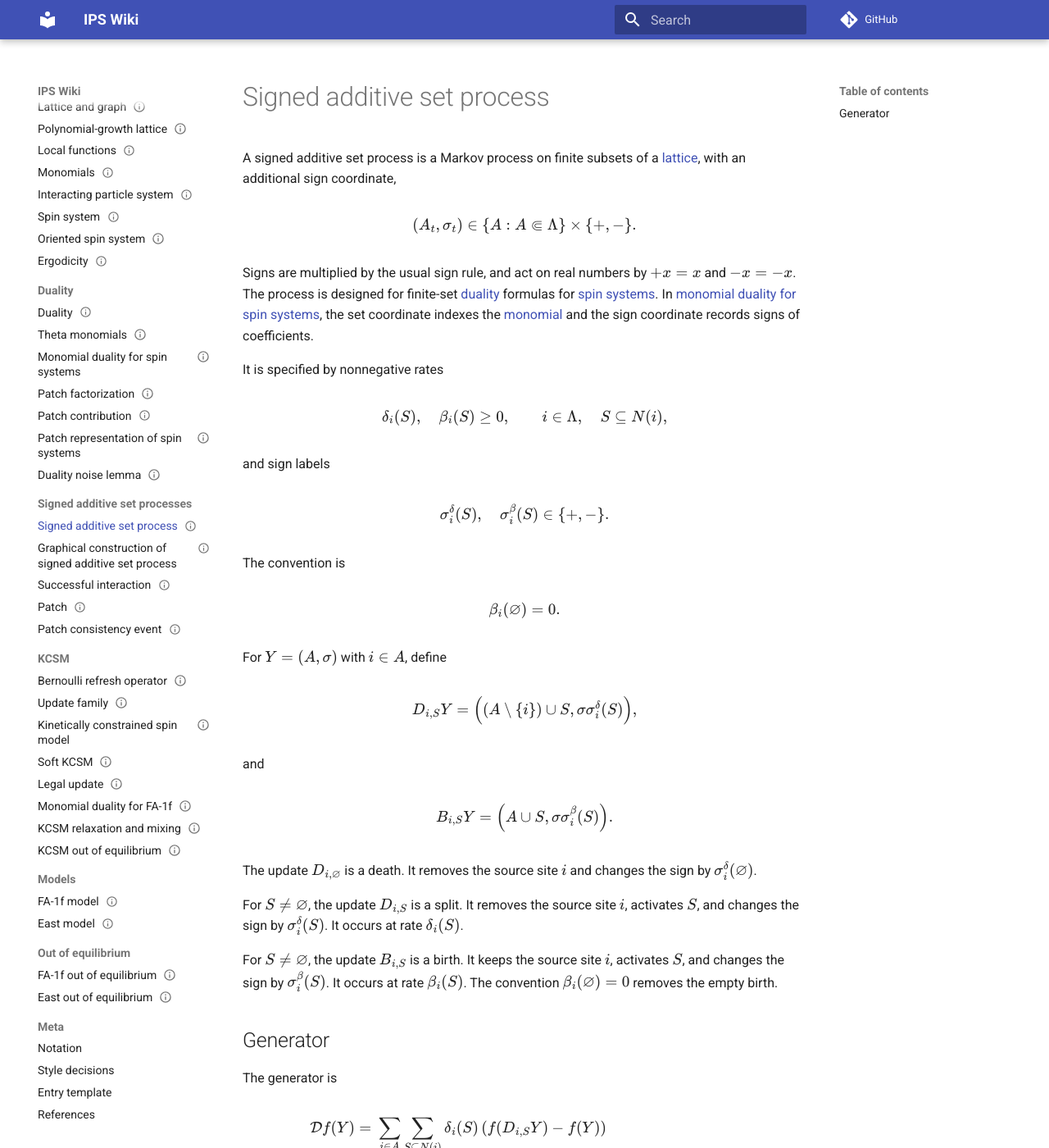
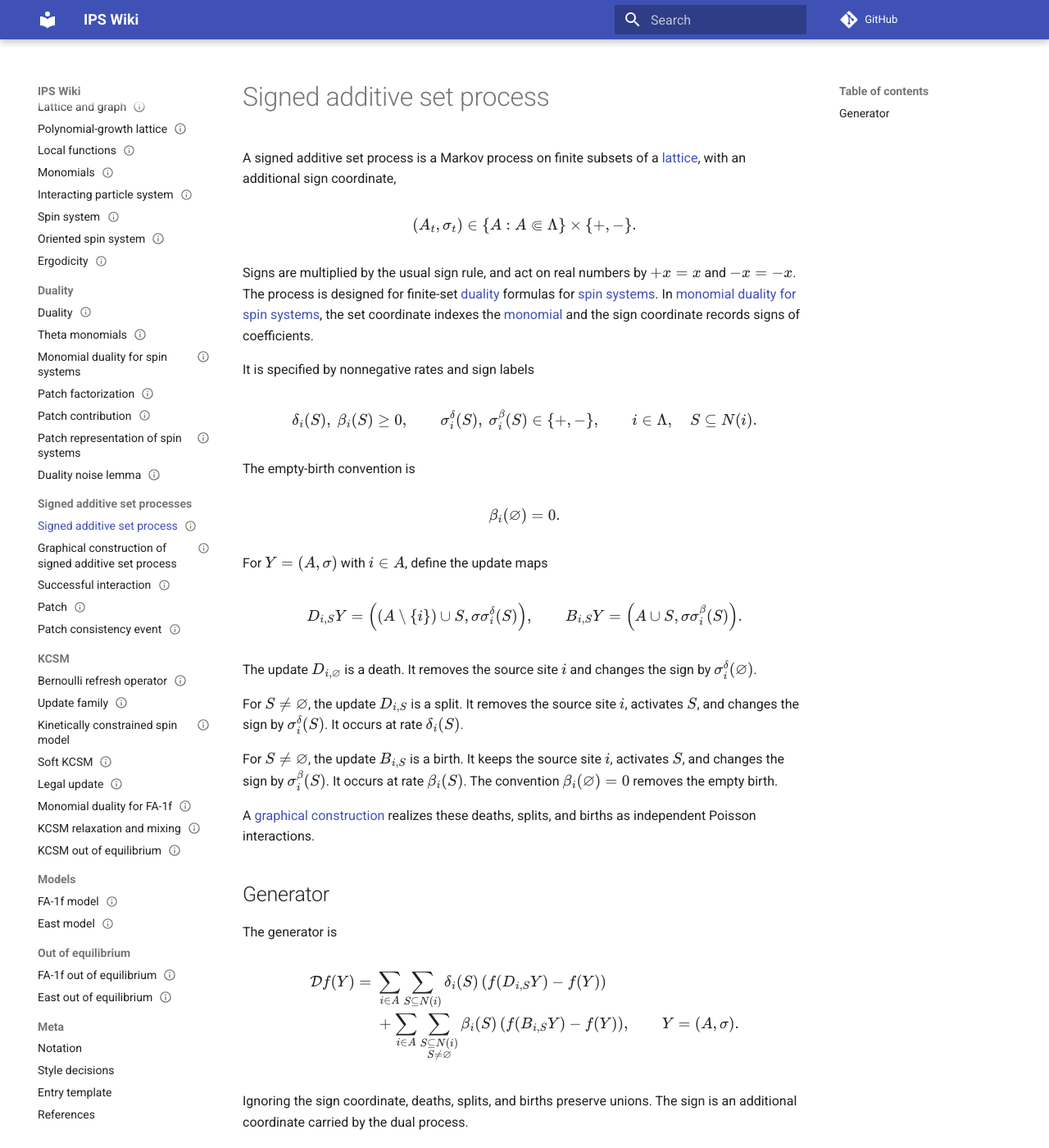
Before and after one commit to maciejgluchowski86-beep/ips-wiki, an MkDocs documentation site: the page built from docs/entries/signed-additive-set-process.md, in a window 1280 px wide and 1400 px high. Shown: the whole window at 82% size. Built offline with MkDocs 1.6.1 and Material for MkDocs 9.7.7, drawn with Linux system fonts in a browser that asks for light colours; comment, search, counter and statistics services are not loaded.

Commit message:
smooth display prose in signed additive process

```diff
--- a/docs/entries/signed-additive-set-process.md
+++ b/docs/entries/signed-additive-set-process.md
@@ -17,35 +17,28 @@ $$
 
 Signs are multiplied by the usual sign rule, and act on real numbers by \(+x=x\) and \(-x=-x\). The process is designed for finite-set [duality](duality.md) formulas for [spin systems](spin-system.md). In [monomial duality for spin systems](monomial-duality-for-spin-systems.md), the set coordinate indexes the [monomial](monomials.md) and the sign coordinate records signs of coefficients.
 
-It is specified by nonnegative rates
+It is specified by nonnegative rates and sign labels
 
 $$
-\delta_i(S),\quad \beta_i(S)\ge0,
-\qquad i\in\Lambda,
-\quad S\subseteq N(i),
+\delta_i(S),\ \beta_i(S)\ge0,
+\qquad
+\sigma_i^\delta(S),\ \sigma_i^\beta(S)\in\{+,-\},
+\qquad
+i\in\Lambda,
+\quad S\subseteq N(i).
 $$
 
-and sign labels
-
-$$
-\sigma_i^\delta(S),\quad \sigma_i^\beta(S)\in\{+,-\}.
-$$
-
-The convention is
+The empty-birth convention is
 
 $$
 \beta_i(\vn)=0.
 $$
 
-For \(Y=(A,\sigma)\) with \(i\in A\), define
+For \(Y=(A,\sigma)\) with \(i\in A\), define the update maps
 
 $$
 D_{i,S}Y=\left((A\setminus\{i\})\cup S,\sigma\sigma_i^\delta(S)\right),
-$$
-
-and
-
-$$
+\qquad
 B_{i,S}Y=\left(A\cup S,\sigma\sigma_i^\beta(S)\right).
 $$
 
@@ -54,6 +47,8 @@ The update \(D_{i,\vn}\) is a death. It removes the source site \(i\) and change
 For \(S\ne\vn\), the update \(D_{i,S}\) is a split. It removes the source site \(i\), activates \(S\), and changes the sign by \(\sigma_i^\delta(S)\). It occurs at rate \(\delta_i(S)\).
 
 For \(S\ne\vn\), the update \(B_{i,S}\) is a birth. It keeps the source site \(i\), activates \(S\), and changes the sign by \(\sigma_i^\beta(S)\). It occurs at rate \(\beta_i(S)\). The convention \(\beta_i(\vn)=0\) removes the empty birth.
+
+A [graphical construction](graphical-construction-of-signed-additive-set-process.md) realizes these deaths, splits, and births as independent Poisson interactions.
 
 ## Generator
 
```
